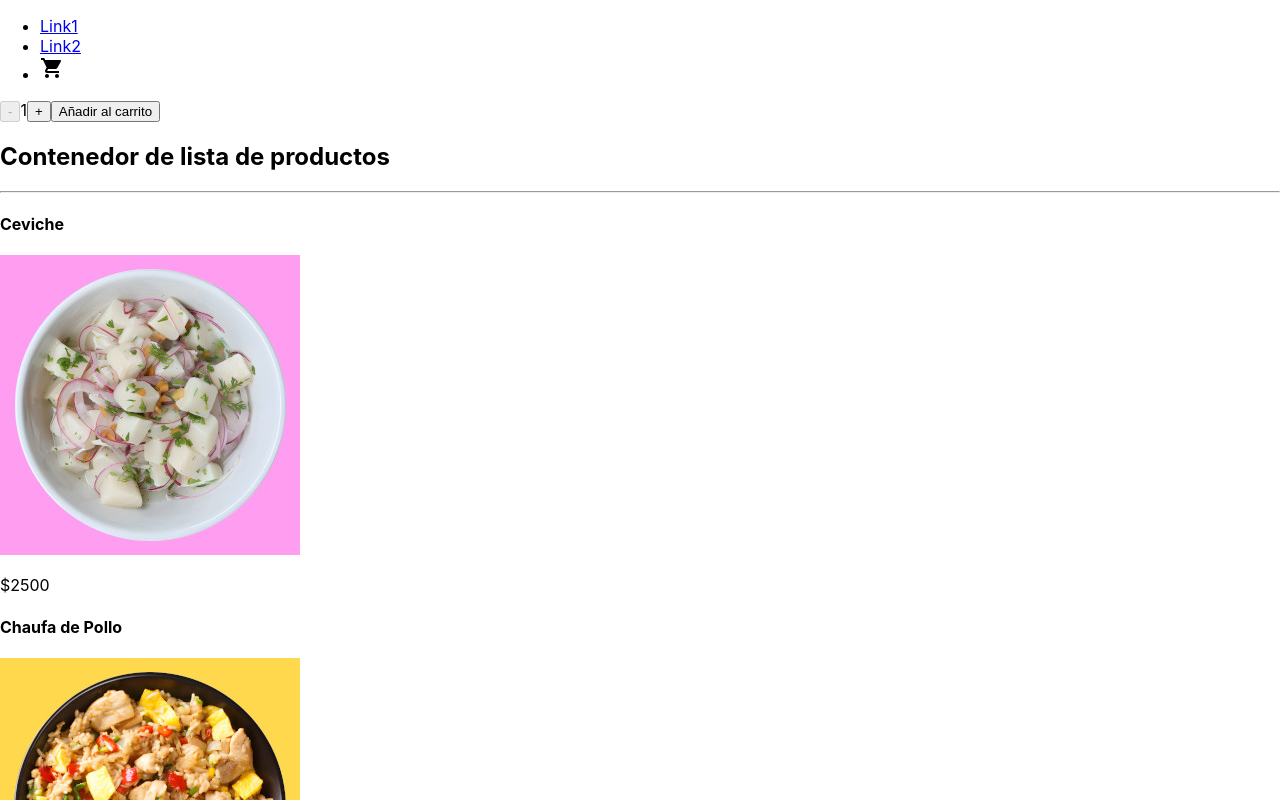
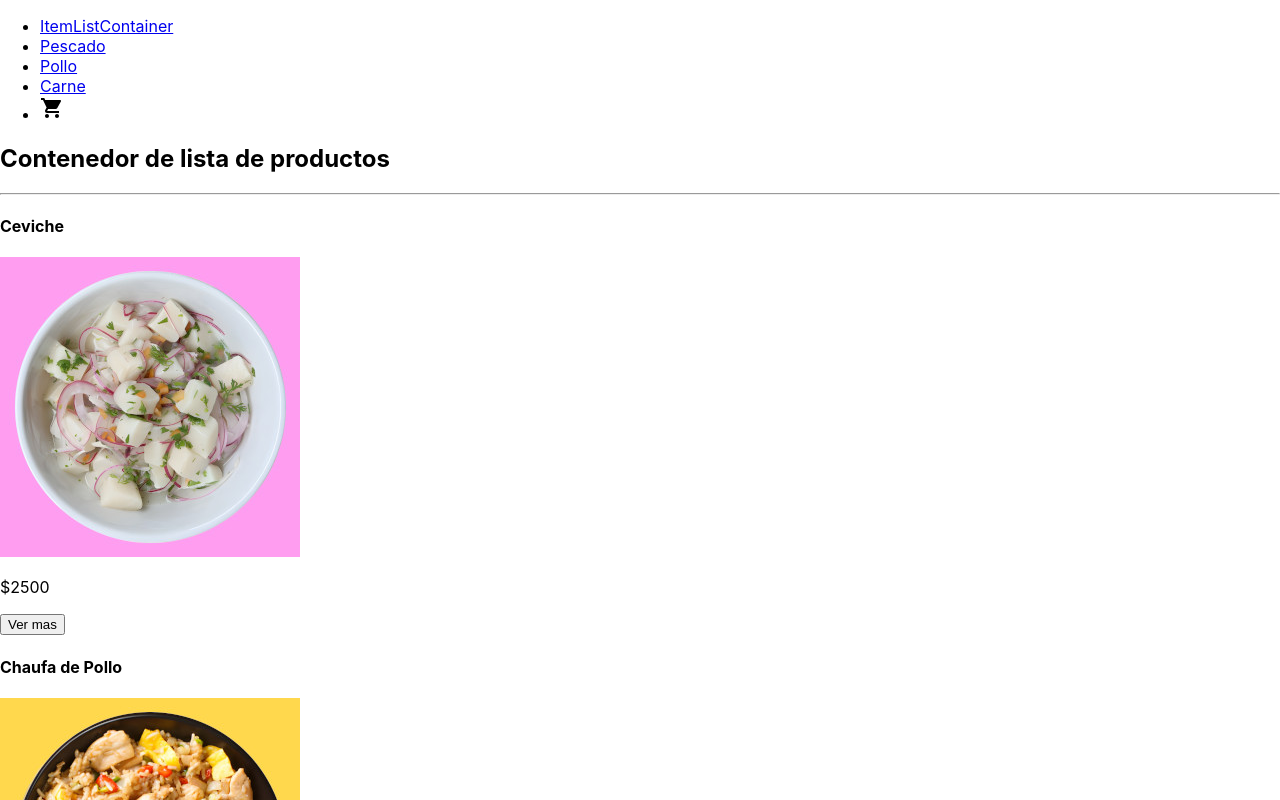
Before and after one commit to LuchoHuayta/ReactCart, a React (Create React App) app: page / in a window 1280 px wide. Shown: the top 800 px of the page. Built offline with nearby package versions, Linux system fonts and the light colour scheme.

Commit message:
navegacionItemDetail

```diff
--- a/src/App.js
+++ b/src/App.js
@@ -1,21 +1,32 @@
 import './App.scss';
 import {saludarPorConsola} from './SaludoConsola.js';
 import NavBar from './components/NavBar.js';
-import ItemCount from './components/ItemCount';
 import ItemListContainer from './components/ItemListContainer';
+import { BrowserRouter, Routes, Route, Navigate } from 'react-router-dom';
+import ItemDetailCointainer from './components/ItemDetailContainer';
 
 function App() {
 
   saludarPorConsola()
 
   return (
-    <>
-        <NavBar/>
 
-        <ItemCount/>
+        <BrowserRouter>
 
-        <ItemListContainer/>
-    </>
+          <NavBar/>
+
+          <Routes>
+            <Route path='/' element={ <ItemListContainer/> }/>
+
+            <Route path='/productos/:categoryId' element={<ItemListContainer/>}/>
+
+            <Route path='/item/:itemId' element={<ItemDetailCointainer/>}/>
+
+            <Route path='*' element={ <Navigate to ="/"/> }/>
+          </Routes>
+
+        </BrowserRouter>
+
   );
 }
 
--- a/src/components/Item.js
+++ b/src/components/Item.js
@@ -1,4 +1,4 @@
-
+import { Link } from "react-router-dom"
 
 const Item = ( {producto} ) => {
 
@@ -7,6 +7,7 @@ const Item = ( {producto} ) => {
             <h4>{producto.name}</h4>
             <img src={producto.img} alt={producto.name}/>
             <p>${producto.price}</p>
+            <Link to={`/item/${producto.id}`}><button>Ver mas</button></Link>
         </div>
     )
 }
--- a/src/components/ItemCount.js
+++ b/src/components/ItemCount.js
@@ -14,6 +14,9 @@ const ItemCount = ({stock, addToCart}) => {
 
   return (
     <div>
+        <h2>ItemCount</h2>
+        <hr></hr>
+
         <button disabled={count <= 1} onClick={handleSubstract}>
             -
         </button>
--- /dev/null
+++ b/src/components/ItemDetail.js
@@ -0,0 +1,18 @@
+//import { useState } from "react";
+
+const ItemDetail = ({item}) => {
+
+    return (
+        <div>
+            <img src={item.img}/>
+            <p>{item.type}</p>
+            <h3>{item.name}</h3>
+            <p>{item.desc}</p>
+            <h4>${item.price}</h4>
+            <button>Agregar al carrito</button>
+        </div>
+    )
+
+}
+
+export default ItemDetail
--- /dev/null
+++ b/src/components/ItemDetailContainer.js
@@ -0,0 +1,38 @@
+import { useEffect, useState } from "react"
+import { useParams } from "react-router-dom"
+import { pedirDatos } from "../helpers/pedirDatos"
+import ItemDetail from "./ItemDetail"
+
+const ItemDetailCointainer = () => {
+
+    const [item, setItem] = useState(null)
+    const [loading, setLoading] = useState(true)
+
+    const {itemId} = useParams()
+
+    useEffect(() => {
+        setLoading(true)
+
+        pedirDatos()
+            .then((res) => {
+                setItem( res.find((prod) => prod.id === Number(itemId)) )
+            })
+            .catch(err => console.log(err))
+            .finally(() => {
+                setLoading(false)
+            })
+    }, [])
+
+
+    return (
+        <div>
+            {
+                loading
+                ? <h2>Cargando...</h2>
+                : <ItemDetail item={item}/>
+            }
+        </div>
+    )
+}
+
+export default ItemDetailCointainer
--- a/src/components/ItemListContainer.js
+++ b/src/components/ItemListContainer.js
@@ -1,28 +1,43 @@
 import { useEffect, useState } from "react";
 import { pedirDatos } from "../helpers/pedirDatos";
 import ItemList from "./ItemList";
+import { useParams } from "react-router-dom";
 
 
 const ItemListContainer = () => {
 
     const [productos, setProductos] = useState([])
+    const [loading, setLoading] = useState(true)
+
+    const { categoryId } = useParams()
+    console.log(categoryId)
 
     useEffect(() => {
+        setLoading(true)
+
         pedirDatos()
         .then( (res) => {
-            setProductos(res)
+            if (!categoryId) {
+                setProductos(res)
+            } else {
+                setProductos( res.filter((prod) => prod.type === categoryId))
+            }
         } )
         .catch( (error) => {
             console.log(error)
         })
         .finally( () => {
-            console.log("Fin del pedirDatos")
+            setLoading(false)
         })
-    }, [])
+    }, [categoryId])
 
     return (
         <div>
-            <ItemList productos={productos}/>
+            {
+                loading
+                ? <h2>Cargando...</h2>
+                : <ItemList productos={productos}/>
+            }
         </div>
     )
 }
--- a/src/components/NavBar.js
+++ b/src/components/NavBar.js
@@ -1,12 +1,14 @@
 import CardWidget from "./CartWidget.js";
-
+import { Link } from 'react-router-dom'
 
 const NavBar = () => {
     return (
         <nav>
             <ul>
-                <li><a href="#">Link1</a></li>
-                <li><a href="#">Link2</a></li>
+                <li><Link to={'/'}>ItemListContainer</Link></li>
+                <li><Link to={'/productos/pescado'}>Pescado</Link></li>
+                <li><Link to={'/productos/pollo'}>Pollo</Link></li>
+                <li><Link to={'/productos/carne'}>Carne</Link></li>
                 <li><CardWidget /></li>
             </ul>
         </nav>
--- a/src/data/data.js
+++ b/src/data/data.js
@@ -5,7 +5,8 @@ export const stock = [
         price: 2500,
         img: './images/ceviche-small.jpg',
         stock: 5,
-        tipo: 'pescado',
+        type: 'pescado',
+        desc: 'Salmón blanco marinado en jugo de limón acompañado de cebolla morada y cilantro',
     },
     {
         id: 2,
@@ -13,7 +14,8 @@ export const stock = [
         price: 2000,
         img: './images/chaufa-pollo-small.jpg',
         stock: 5,
-        tipo: 'pollo',
+        type: 'pollo',
+        desc: 'Arroz salteado con morrón, verdeo, huevo y pollo con un toque de salsa de soja',
     },
     {
         id: 3,
@@ -21,7 +23,8 @@ export const stock = [
         price: 2200,
         img: './images/lomo-saltado-small.jpg',
         stock: 5,
-        tipo: 'carne',
+        type: 'carne',
+        desc: 'Lomo fino salteado con cebolla, pimiento rojo y tomate con base de salsa de soja',
     },
     // {
     //     id: 4,
@@ -29,6 +32,6 @@ export const stock = [
     //     price: 2100,
     //     img: './images/aji-gallina-small.jpg',
     //     stock: 5,
-    //     tipo: 'pollo',
+    //     type: 'pollo',
     // },
 ]
--- a/src/helpers/pedirDatos.js
+++ b/src/helpers/pedirDatos.js
@@ -5,6 +5,6 @@ export const pedirDatos= () => {
         setTimeout(() => {
             resolve(stock)
             //reject("Promesa rechazada")
-        }, 3000);
+        }, 1000);
     } )
 }
```
